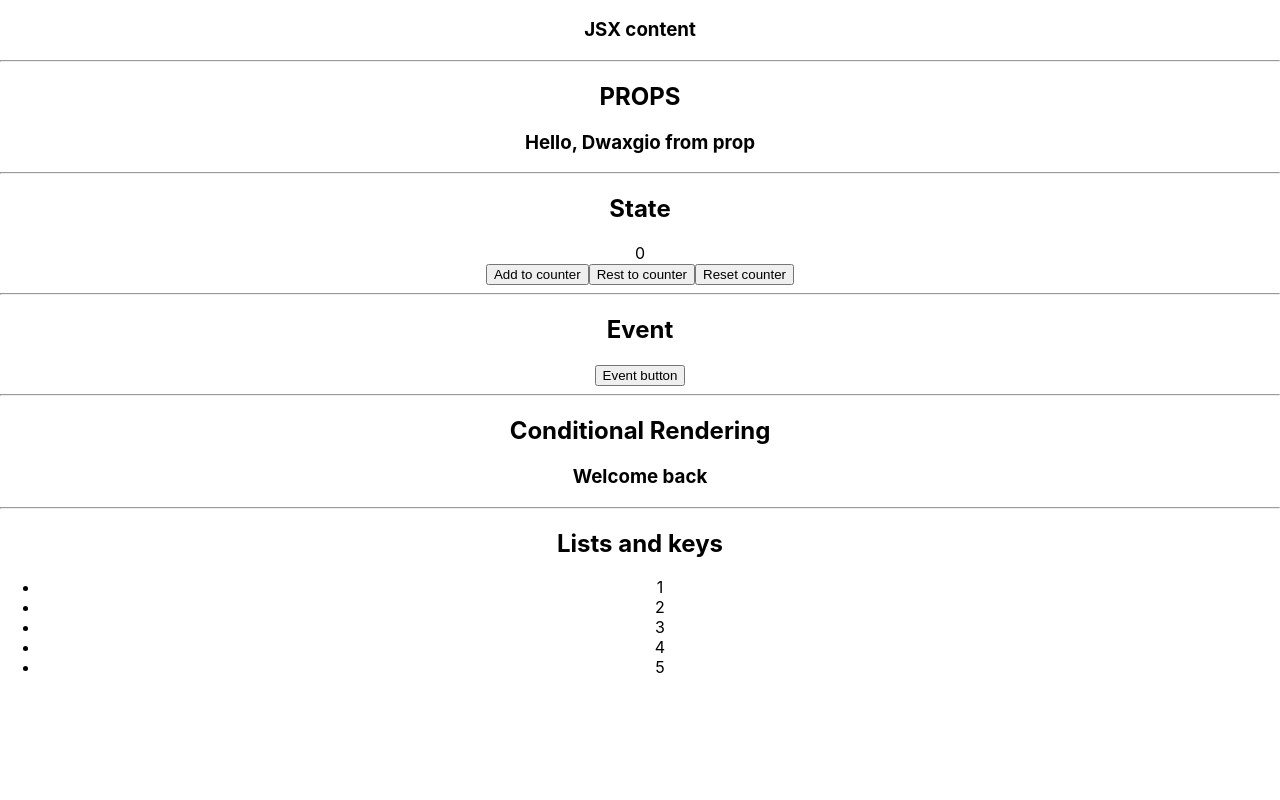
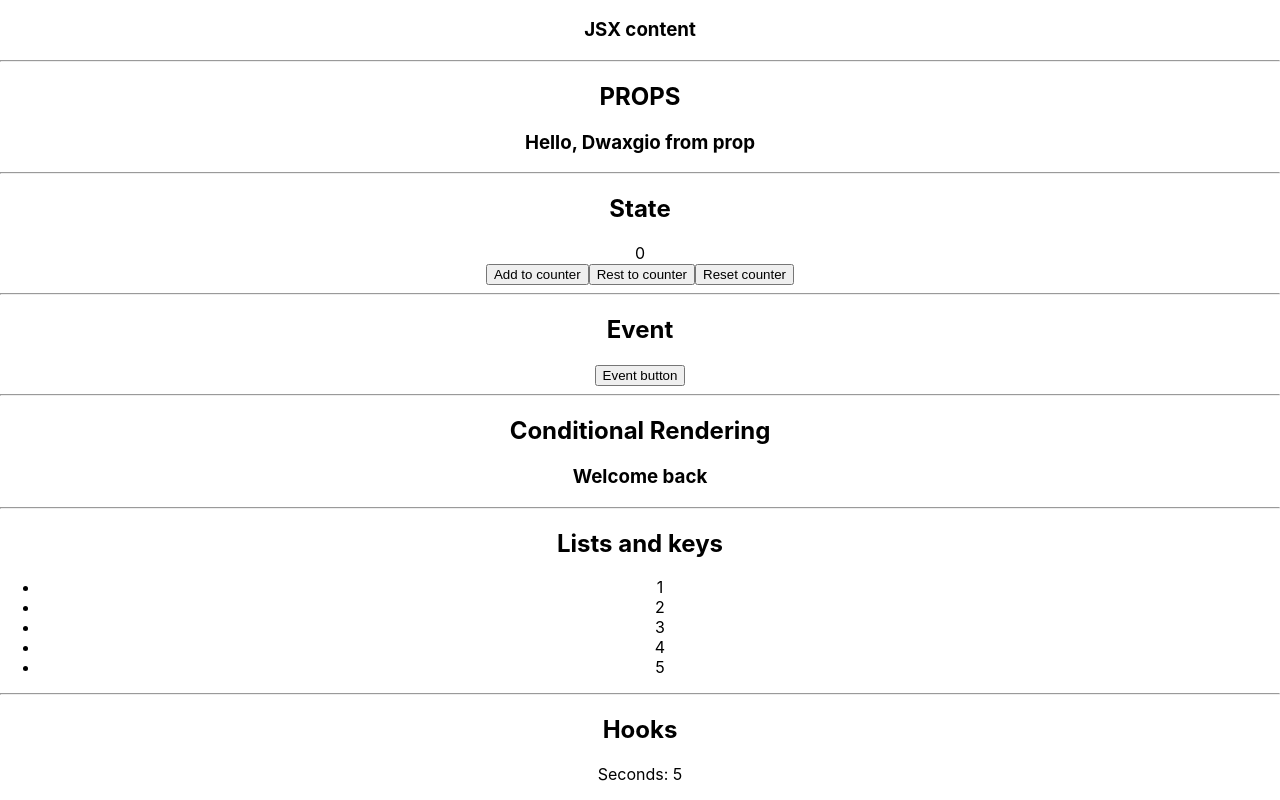
Before and after one commit to dwaxgio/react-typescript-practice, a React (Create React App) app: page / in a window 1280 px wide. Shown: the part 1324-2124 px from the top of the page. Before the commit the page ends 2017 px from the top, so only its background shows below. Built offline with nearby package versions, Linux system fonts and the light colour scheme.

Commit message:
Key concepts: React -> Hooks

```diff
--- a/src/App.tsx
+++ b/src/App.tsx
@@ -19,6 +19,7 @@ import DState from "./components/react/DState";
 import EEvent from "./components/react/EEvent";
 import FConditionalRendering from "./components/react/FConditionalRendering";
 import GListsAndKeys from "./components/react/GListsAndKeys";
+import HHooks from "./components/react/HHooks";
 
 function App() {
   const { count, increment, decrement, reset } = useCounter(0);
@@ -77,6 +78,8 @@ function App() {
       <FConditionalRendering />
       <hr />
       <GListsAndKeys />
+      <hr />
+      <HHooks />
     </div>
   );
 }
--- /dev/null
+++ b/src/components/react/HHooks.tsx
@@ -0,0 +1,21 @@
+import React, { useEffect, useState } from "react";
+
+const HHooks = () => {
+  const [seconds, setSeconds] = useState(0);
+
+  useEffect(() => {
+    const interval = setInterval(() => {
+      setSeconds((prev) => prev + 1);
+    }, 1000);
+
+    return () => clearInterval(interval);
+  }, []);
+  return (
+    <div>
+      <h2>Hooks</h2>
+      <p>Seconds: {seconds}</p>
+    </div>
+  );
+};
+
+export default HHooks;
```
